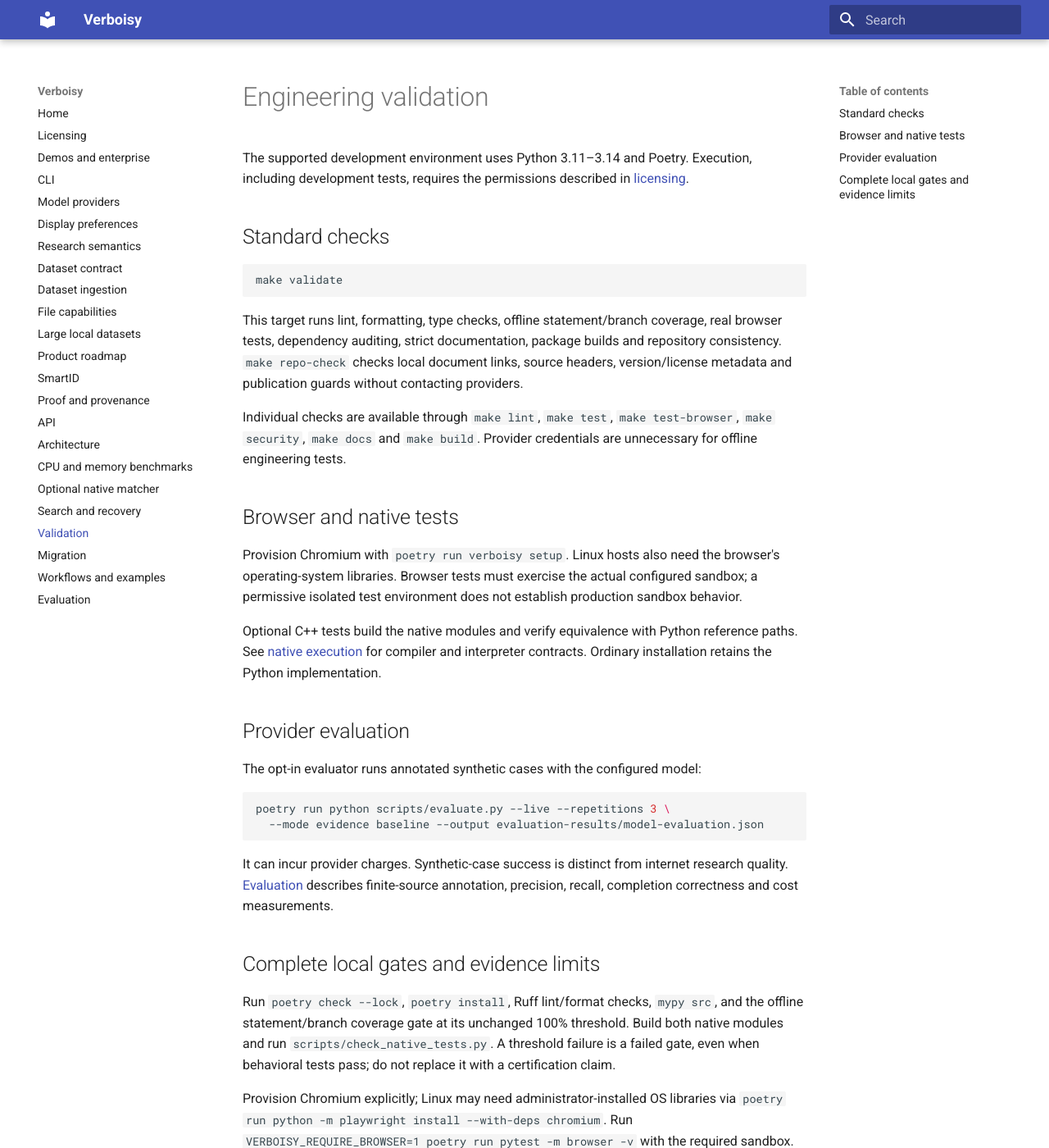
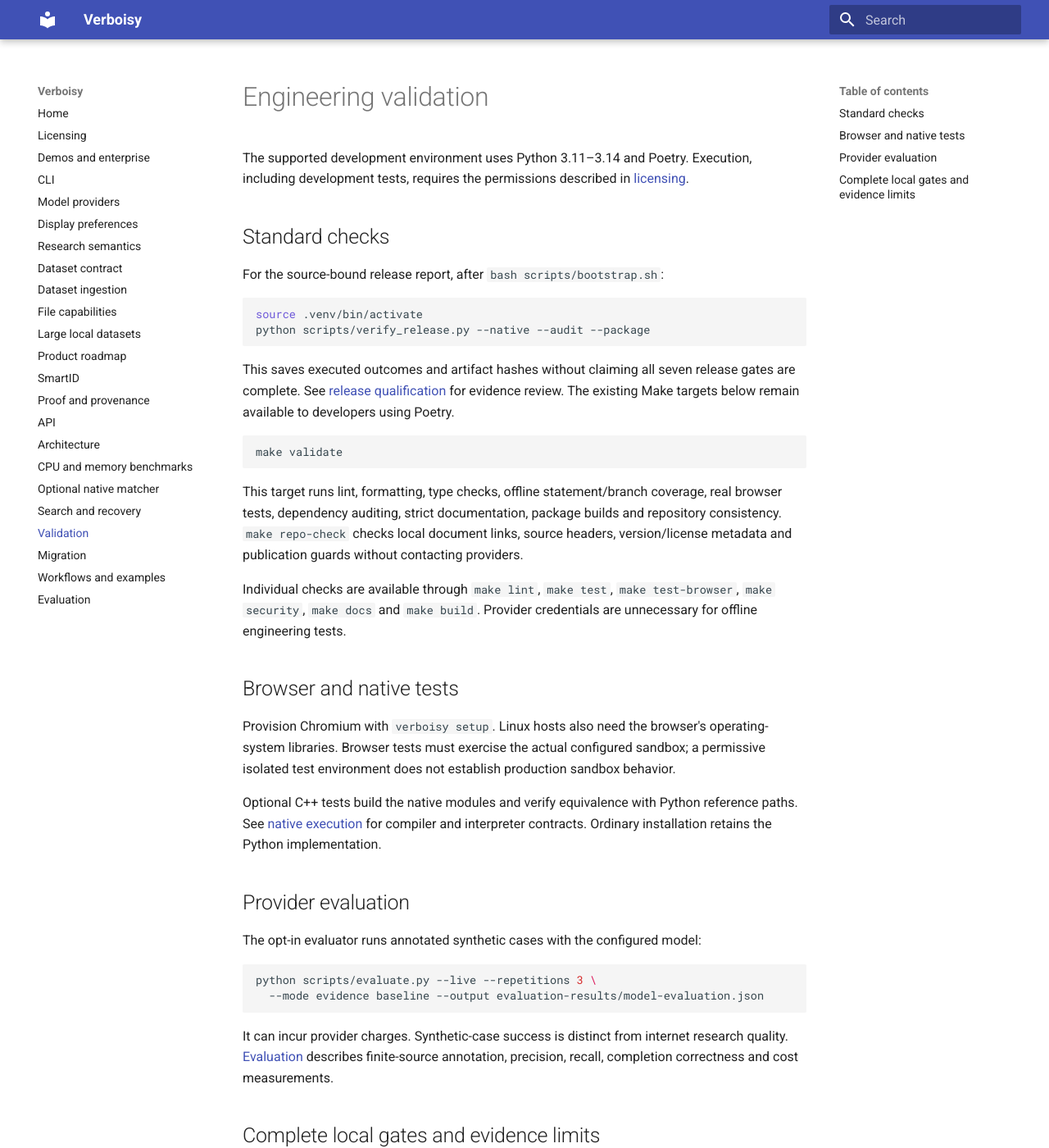
Before and after one commit to EmanueleTorrisi/verboisy, an MkDocs documentation site: the page built from docs/validation.md, in a window 1280 px wide and 1400 px high. Shown: the whole window at 82% size. Built offline with MkDocs 1.6.1 and Material for MkDocs 9.7.7, drawn with Linux system fonts in a browser that asks for light colours; some of the changed text lies outside the part shown.

Commit message:
docs(validation): add source-bound engineering verification

````diff
--- a/docs/validation.md
+++ b/docs/validation.md
@@ -6,6 +6,17 @@ The supported development environment uses Python 3.11–3.14 and Poetry. Execut
 including development tests, requires the permissions described in [licensing](licensing.md).
 
 ## Standard checks
+
+For the source-bound release report, after `bash scripts/bootstrap.sh`:
+
+```bash
+source .venv/bin/activate
+python scripts/verify_release.py --native --audit --package
+```
+
+This saves executed outcomes and artifact hashes without claiming all seven release
+gates are complete. See [release qualification](release.md) for evidence review.
+The existing Make targets below remain available to developers using Poetry.
 
 ```bash
 make validate
@@ -22,7 +33,7 @@ for offline engineering tests.
 
 ## Browser and native tests
 
-Provision Chromium with `poetry run verboisy setup`. Linux hosts also need the
+Provision Chromium with `verboisy setup`. Linux hosts also need the
 browser's operating-system libraries. Browser tests must exercise the actual
 configured sandbox; a permissive isolated test environment does not establish
 production sandbox behavior.
@@ -36,7 +47,7 @@ contracts. Ordinary installation retains the Python implementation.
 The opt-in evaluator runs annotated synthetic cases with the configured model:
 
 ```bash
-poetry run python scripts/evaluate.py --live --repetitions 3 \
+python scripts/evaluate.py --live --repetitions 3 \
   --mode evidence baseline --output evaluation-results/model-evaluation.json
 ```
 
@@ -53,13 +64,13 @@ native modules and run `scripts/check_native_tests.py`. A threshold failure is a
 gate, even when behavioral tests pass; do not replace it with a certification claim.
 
 Provision Chromium explicitly; Linux may need administrator-installed OS libraries
-via `poetry run python -m playwright install --with-deps chromium`. Run
+via `python -m playwright install --with-deps chromium`. Run
 `VERBOISY_REQUIRE_BROWSER=1 poetry run pytest -m browser -v` with the required sandbox.
 Missing/truncated downloads block browser qualification; do not substitute mocks.
 
 Run `poetry run pip-audit --local`, strict MkDocs, `poetry build`,
-`poetry run python scripts/check_distribution.py --dist-dir dist --from-sdist --install-smoke`,
-and `poetry run python scripts/check_repository.py --json`. The package is a local
+`python scripts/check_distribution.py --dist-dir dist --from-sdist --install-smoke`,
+and `python scripts/check_repository.py --json`. The package is a local
 audit skip when not indexed; record dependency scope/skips separately. The checker
 covers all public Markdown and local anchors/HTML; Material renders Mermaid containers.
 
````
